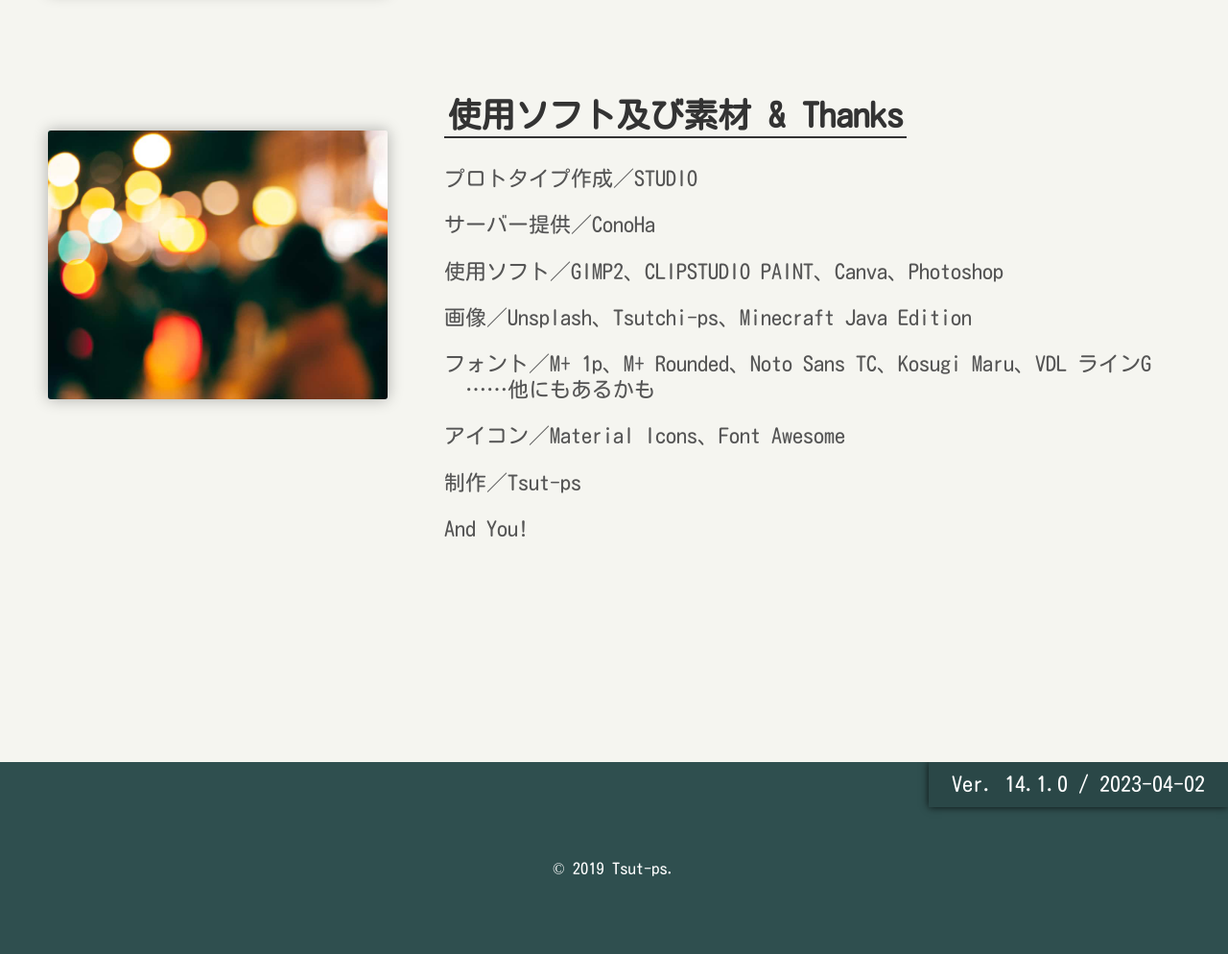
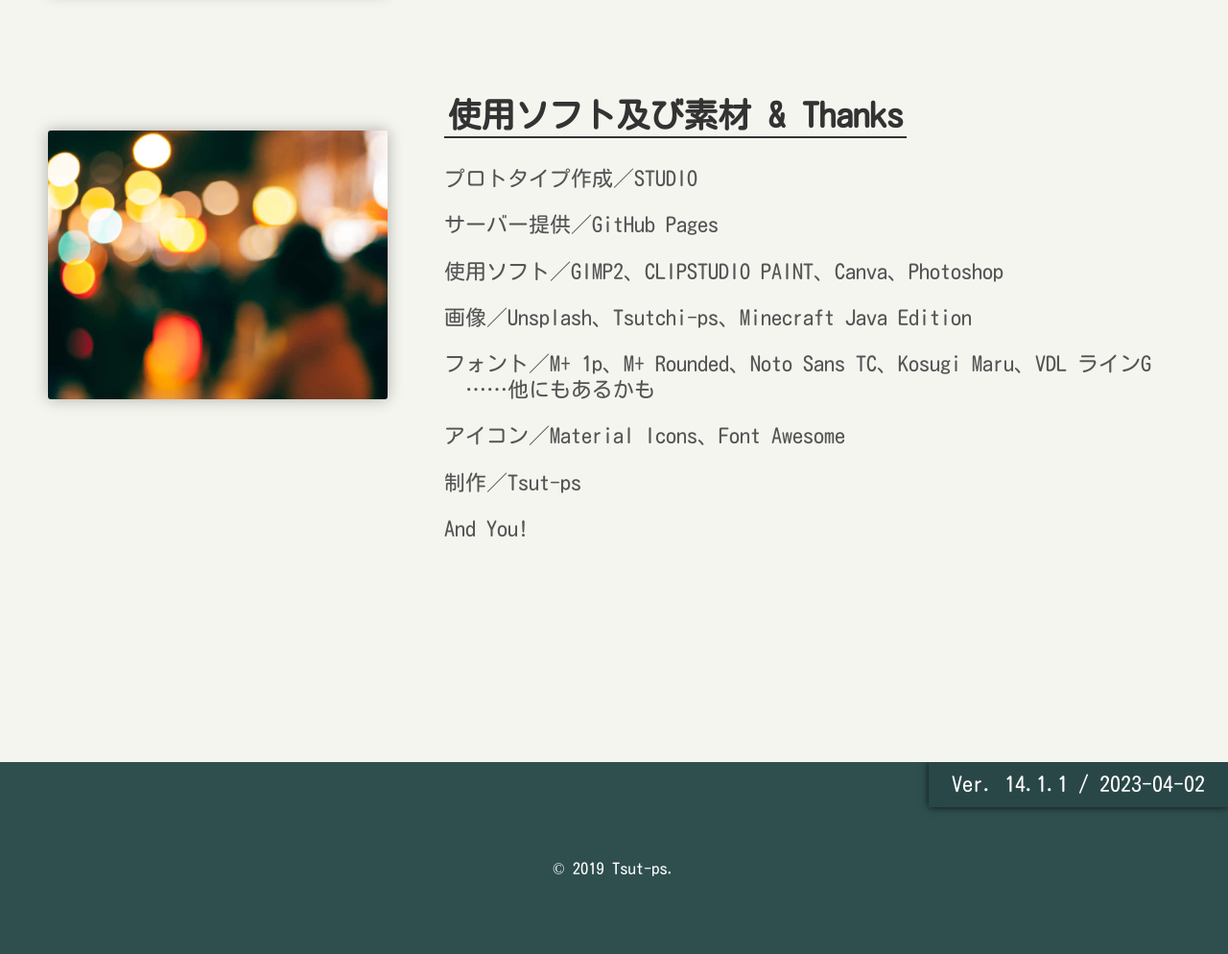
Before and after one commit to Tsut-ps/kyu-ka, a PHP site: page /extra/ in a window 1280 px wide. Shown: the part 3000-3994 px from the top of the page at 96% size. Run offline with PHP 8.4, Linux system fonts and the light colour scheme.

Commit message:
サーバー提供をGitHub Pagesに変更

```diff
--- a/css/stylesheet.css
+++ b/css/stylesheet.css
@@ -485,7 +485,7 @@ h1, h2, a, p {
 }
 
 footer::before {
-  content: 'Ver. 14.1.0 / 2023-04-02';
+  content: 'Ver. 14.1.1 / 2023-04-02';
   background-color: rgba(0, 0, 0, 0.1);
   color: white;
   display: block;
--- a/extra/index.html
+++ b/extra/index.html
@@ -101,7 +101,7 @@
                     <h2>使用ソフト及び素材 & Thanks</h2>
                     <div class="switch">
                         <p>プロトタイプ作成／STUDIO</p>
-                        <p>サーバー提供／ConoHa</p>
+                        <p>サーバー提供／GitHub Pages</p>
                         <p>使用ソフト／GIMP2、CLIPSTUDIO PAINT、Canva、Photoshop</p>
                         <p>画像／Unsplash、Tsutchi-ps、Minecraft Java Edition</p>
                         <p>フォント／M+ 1p、M+ Rounded、Noto Sans TC、Kosugi Maru、VDL ラインG<br>
```
